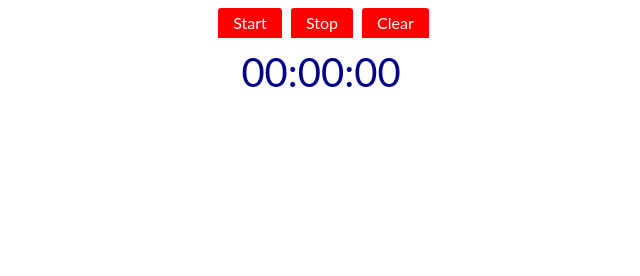
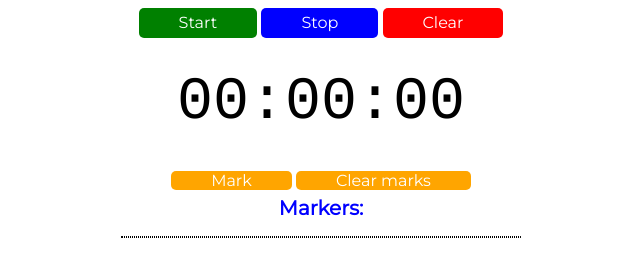
Before and after one commit to dkfbrzozowski/zadanie_15.6, a website: page index.html in a window 1280 px wide. Shown: the whole page, without its empty margins (319-959 px from the left). Drawn offline with Linux system fonts and the light colour scheme.

Commit message:
Add marks

```diff
--- a/index.html
+++ b/index.html
@@ -1,18 +1,26 @@
 <!DOCTYPE html>
-<html>
+<html lang="pl">
     <head>
-    <meta charset="UTF-8" />
-    <title>Timer!</title>
-    <link rel="stylesheet" type="text/css" href="styles.css">
+        <title>ES6 - Stoper - zadanie</title>
+        <meta charset="UTF-8">
+        <meta name="viewport" content="width=device-width, initial-scale=1">
+        <link href="styles.css" rel="stylesheet">
     </head>
     <body>
+        <div class="container">
             <nav class="controls">
-      <a href="#" class="button" id="start">Start</a>
-      <a href="#" class="button" id="stop">Stop</a>
-      <a href="#" class="button" id="clear">Clear</a>
+                <a href="#" id="start" class="button start">Start</a>
+                <a href="#" id="stop" class="button stop">Stop</a>
+                <a href="#" id="clear" class="button clear">Clear</a>
             </nav>
             <div class="stopwatch"></div>
+            <div class="controls_mark">
+                <a href="#" id="mark" class="button_mark">Mark</a>
+                <a href="#" id="clearMarkers" class="button_clear">Clear marks</a>
+            </div>
+            <div class="markers">Markers:</div>
             <ul class="results"></ul>
-    <script type="text/javascript" src="script-compiled.js"></script>
+        </div>
+        <script src="script-compiled.js"></script>
     </body>
 </html>
--- a/script-compiled.js
+++ b/script-compiled.js
@@ -5,13 +5,15 @@ var _createClass = function () { function defineProperties(target, props) { for
 function _classCallCheck(instance, Constructor) { if (!(instance instanceof Constructor)) { throw new TypeError("Cannot call a class as a function"); } }
 
 var Stopwatch = function () {
-				function Stopwatch(display) {
+    function Stopwatch(display, results) {
         _classCallCheck(this, Stopwatch);
 
         this.running = false;
         this.display = display;
+        this.results = results;
         this.reset();
         this.print(this.times);
+        this.marks = [];
     }
 
     _createClass(Stopwatch, [{
@@ -31,7 +33,7 @@ var Stopwatch = function () {
     }, {
         key: 'format',
         value: function format(times) {
-												return pad0(times.minutes) + ':' + pad0(times.seconds) + ':' + pad0(Math.floor(times.miliseconds));
+            return pad0(times.minutes) + ':' + pad0(times.seconds) + ':' + pad0(Math.floor(times.miliseconds)) + ' ';
         }
     }, {
         key: 'start',
@@ -76,6 +78,31 @@ var Stopwatch = function () {
         value: function clear() {
             this.reset();
             this.print();
+            // this.stop();
+        }
+    }, {
+        key: 'mark',
+        value: function mark() {
+            this.marks.push(this.format(this.times));
+            this.printMarks();
+        }
+    }, {
+        key: 'printMarks',
+        value: function printMarks() {
+            this.results.innerText = '';
+            var frag = document.createDocumentFragment();
+            this.marks.forEach(function (mark) {
+                var element = document.createElement('li');
+                element.innerHTML = mark;
+                frag.appendChild(element);
+            });
+            this.results.appendChild(frag);
+        }
+    }, {
+        key: 'clearMarkers',
+        value: function clearMarkers() {
+            this.marks = [];
+            this.printMarks();
         }
     }]);
 
@@ -90,7 +117,7 @@ function pad0(value) {
     return result;
 }
 
-var stopwatch = new Stopwatch(document.querySelector('.stopwatch'));
+var stopwatch = new Stopwatch(document.querySelector('.stopwatch'), document.querySelector('.results'));
 
 var startButton = document.getElementById('start');
 startButton.addEventListener('click', function () {
@@ -106,3 +133,13 @@ var clearButton = document.getElementById('clear');
 clearButton.addEventListener('click', function () {
     return stopwatch.clear();
 });
+
+var markButton = document.getElementById('mark');
+markButton.addEventListener('click', function () {
+    return stopwatch.mark();
+});
+
+var clearMarkersButton = document.getElementById('clearMarkers');
+clearMarkersButton.addEventListener('click', function () {
+    return stopwatch.clearMarkers();
+});
--- a/styles.css
+++ b/styles.css
@@ -1,46 +1,112 @@
+@import url('https://fonts.googleapis.com/css?family=Montserrat');
+
 * {
-    font-family: Lato, Verdana, sans-serif;
+    font-family: Montserrat;
 }
-
+.container {
+    margin: 0 auto;
+    width: 400px;
+}
 .controls {
     text-align: center;
+    height: 30px;
 }
 .button {
     display: inline-block;
-    padding: 0 15px;
-    margin: 0 0 0 5px;
+    padding: 0 40px;
     height: 30px;
     line-height: 30px;
     text-align: center;
     border: none;
-    border-radius: 3px 3px 0 0;
-    background-color: red;
+    border-radius: 5px;
+    text-decoration: none;
     color: #fff;
-    text-decoration: none;
 }
-.button:hover {
+.button.start {
     background-color: green;
 }
-
+.button.stop {
+    background-color: blue;
+}
+.button.clear {
+    background-color: red;
+}
+.button.start:hover {
+    background-color: #000;
+}
+.button.stop:hover {
+    background-color: #000;
+}
+.button.clear:hover {
+    background-color: #000;
+}
+.button.start:active {
+    background-color: indianred;
+}
+.button.stop:active {
+    background-color: indianred;
+}
+.button.clear:active {
+    background-color: indianred;
+}
 .stopwatch {
-    font-size: 40px;
-    color: darkblue;
+    font-family: Courier;
+    font-size: 60px;
+    color: #000;
     text-align: center;
-    padding: 10px;
+    padding: 30px;
 }
-
+.controls_mark {
+    text-align: center;
+    height: 30px;
+}
+.button_mark {
+    padding: 0 40px;
+    height: 30px;
+    width: 150px;
+    line-height: 30px;
+    text-align: center;
+    border: none;
+    border-radius: 5px;
+    text-decoration: none;
+    color: #fff;
+    background-color: orange;
+}
+.button_clear {
+    padding: 0 40px;
+    height: 30px;
+    width: 150px;
+    line-height: 30px;
+    text-align: center;
+    border: none;
+    border-radius: 5px;
+    text-decoration: none;
+    color: #fff;
+    background-color: orange;
+}
 .results {
     font-size: 30px;
-    color: darkblue;
+    color: blue;
+    border-radius: 5px;
     text-align: center;
     list-style: none;
     margin: 0;
     padding: 0;
+    border: 1px dotted #000;
 }
 .results li {
-    border-bottom: dotted 1px darkblue;
-    padding: 4px;
+    font-family: Courier;
+    border: 1px dotted #000;
+    padding: 10px;
 }
 .results li:last-of-type {
     border-bottom: none;
 }
+.markers {
+    width: 400px;
+    height: 40px;
+    text-align: center;
+    font-size: 20px;
+    color: blue;
+    font-weight: bold;
+}
```
Also changed, not shown: script.js (+35 -16 lines). Lines whose indentation alone changed are shown as unchanged.
